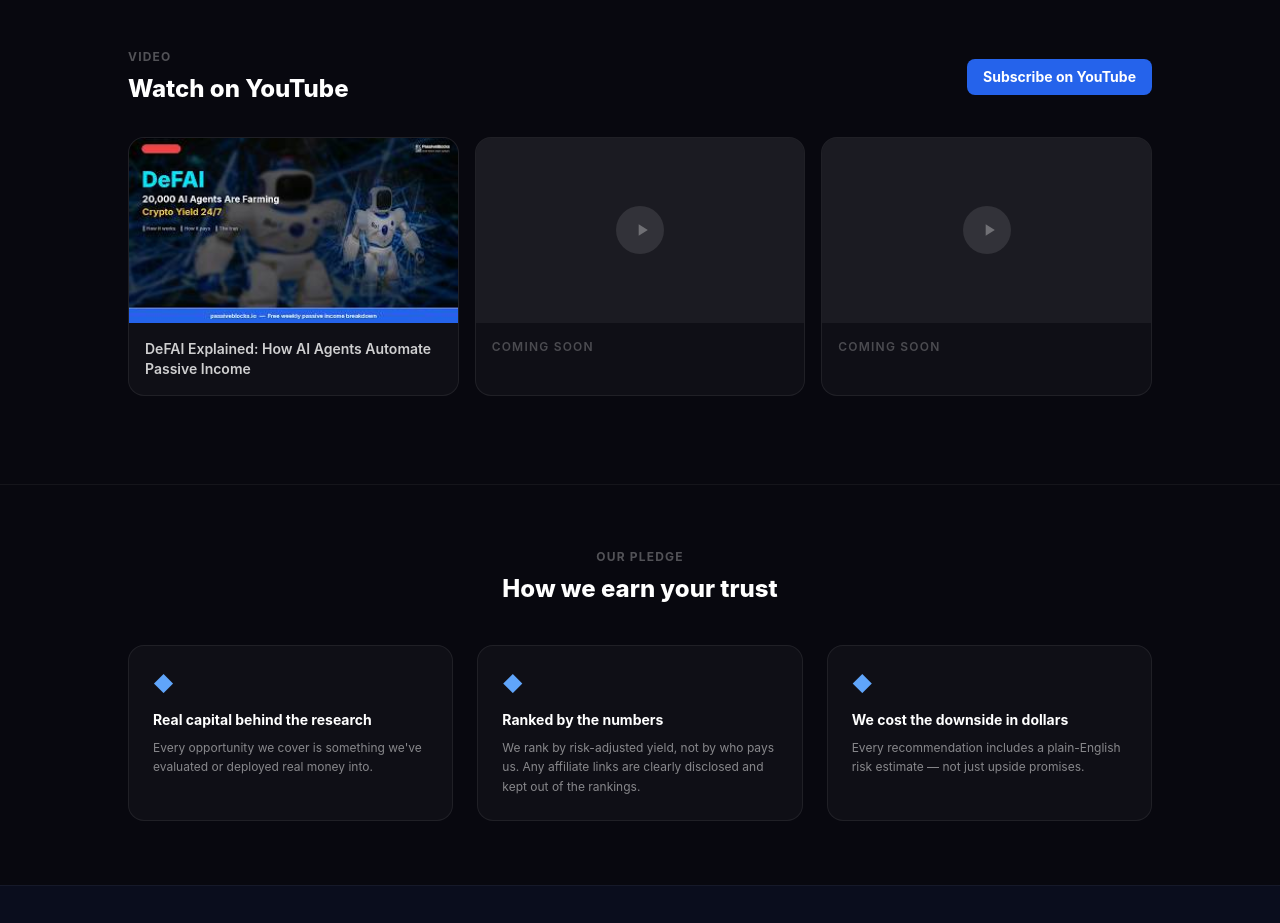
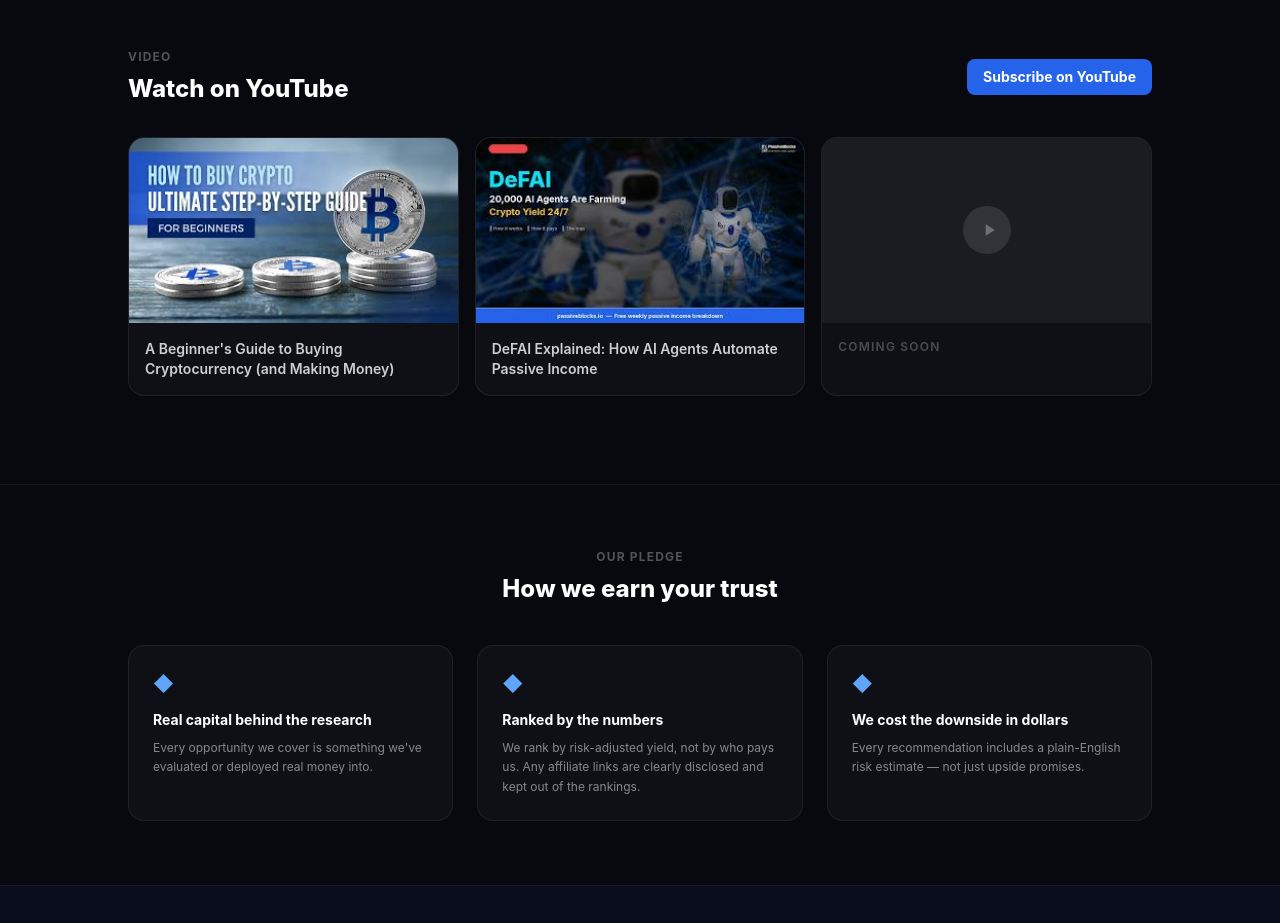
Before and after one commit to ghodzilla/passiveblocks-web, a Next.js app: page / in a window 1280 px wide. Shown: the part 3140-4063 px from the top of the page. Built offline with nearby package versions, Linux system fonts and the light colour scheme; no server answers.

Commit message:
site: add beginner crypto video to YouTube section

```diff
--- a/components/YouTubeStrip.tsx
+++ b/components/YouTubeStrip.tsx
@@ -1,6 +1,11 @@
 import Image from "next/image";
 
 const VIDEOS = [
+  {
+    id: "gPYUjgR0nqI",
+    title: "A Beginner's Guide to Buying Cryptocurrency (and Making Money)",
+    thumb: "/youtube-beginners-thumb.jpg",
+  },
   {
     id: "sg_aDUnJsX8",
     title: "DeFAI Explained: How AI Agents Automate Passive Income",
```
Also changed, not shown: public/youtube-beginners-thumb.jpg (added).
